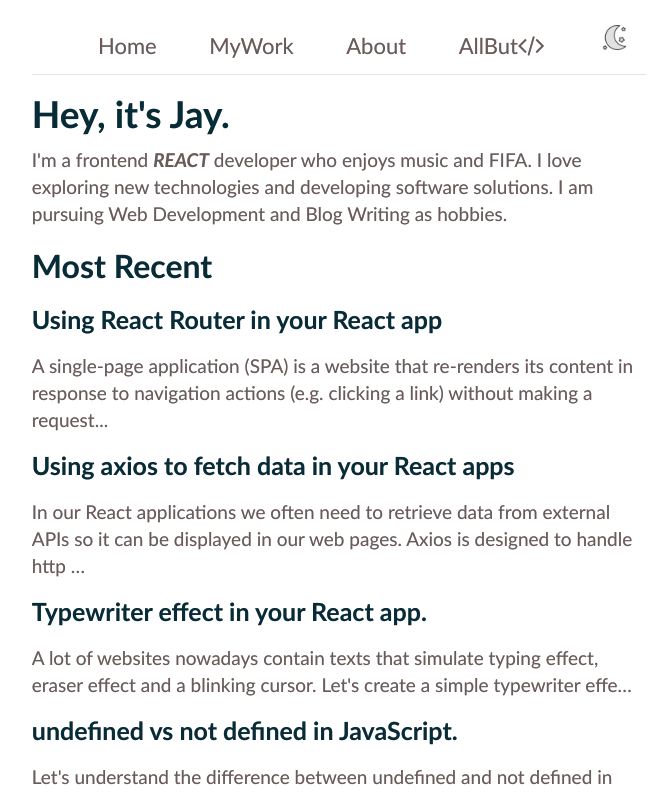
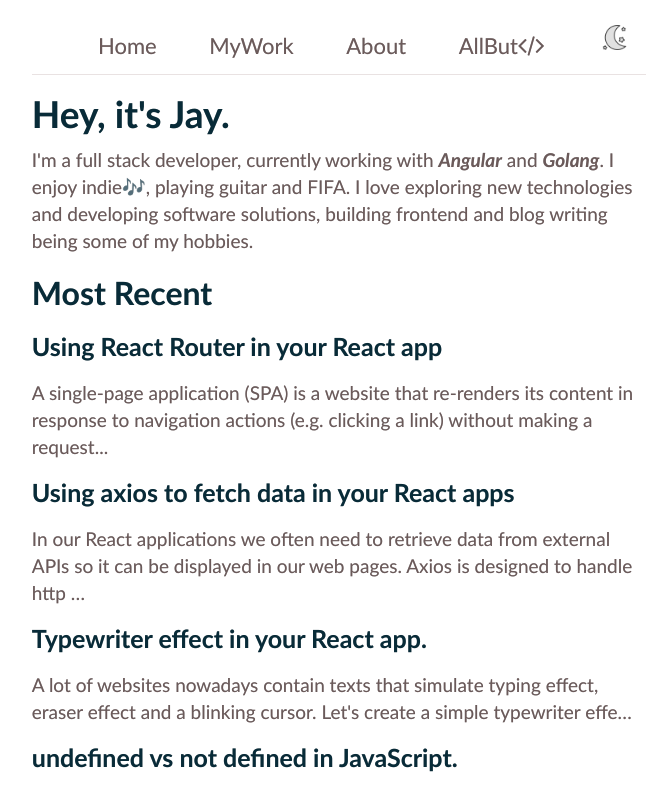
Before and after one commit to JAYKALIA007/my_blog, a React (Create React App) app: page / in a window 1280 px wide. Shown: the top 795 px of the page, without its empty margins (301-964 px from the left). Built offline with nearby package versions, Linux system fonts and the light colour scheme.

Commit message:
update about

```diff
--- a/src/About.js
+++ b/src/About.js
@@ -26,9 +26,14 @@ class About extends Component {
           I have interests and experience in Software development, mostly
           frontend development using{" "}
           <strong>
-            <em>React.js</em>
-          </strong>
-          . I have been working with React.js for almost 7 months now. &nbsp;At
+            <em>React</em>
+          </strong>{" "}
+          as well as
+          {" "}
+          <strong>
+            <em>Angular</em>
+          </strong>{" "}
+          . I have been working with React and Angular for almost an year now now, and with Golang for almost 3-4 months. &nbsp;At
           the same time I have built some projects as well as written multiple
           blogposts.
         </p>
@@ -44,13 +49,19 @@ class About extends Component {
           <div className="skill">
             <p>
               <header>Languages</header>
-              &nbsp;&nbsp;&nbsp;Java, JavaScript
+              &nbsp;&nbsp;&nbsp;Java, JavaScript, Golang
             </p>
           </div>
           <div className="skill">
             <p>
               <header>Libraries</header>
-              &nbsp;&nbsp;&nbsp;React JS, Redux
+              &nbsp;&nbsp;&nbsp;React JS, Redux, Angular
+            </p>
+          </div>
+          <div className="skill">
+            <p>
+              <header>Databases</header>
+              &nbsp;&nbsp;&nbsp;MongoDB, Firebase
             </p>
           </div>
           <div className="skill">
@@ -72,7 +83,7 @@ class About extends Component {
             <p>
               <header>2021</header>
               &nbsp;&nbsp;&nbsp;<strong>Full time</strong> <br />
-              &nbsp;&nbsp;&nbsp;&nbsp;&nbsp;Software developer [TCS Digital,
+              &nbsp;&nbsp;&nbsp;&nbsp;&nbsp;Full stack developer [TCS Digital,
               Bangalore] <br />
               &nbsp;&nbsp;&nbsp;<strong>Graduation</strong> <br />
               &nbsp;&nbsp;&nbsp;&nbsp;&nbsp;8.45 [CET, BBSR]
--- a/src/Home.js
+++ b/src/Home.js
@@ -9,13 +9,12 @@ class Home extends Component {
           <meta charSet="utf-8" />
           <meta
             name="description"
-            content="Hey, it's Jay. Welcome to my blog website. I'm a frontend REACT developer who enjoys music and FIFA. I love exploring new
-            technologies and developing software solutions. I am pursuing Web
-            Development and Blog Writing as hobbies."
+            content="Hey, it's Jay. Welcome to my blog website. I'm a full stack developer, currently working with Angular and Golang. who enjoys music and FIFA. I love exploring new
+            technologies and developing software solutions. Writing blogs and playing guitar being some of my hobbies."
           />
           <meta
             name="keywords"
-            content="react,javascript,data structures and algorithms,blogs,frontend REACT developer, Jay's blog,music, FIFA, blog writing, jay kalia, jay prakash , Jay Kalia, Jay Prakash Kalia "
+            content="react,javascript,angular,golang,data structures and algorithms,blogs,frontend REACT developer, Jay's blog,music, FIFA, blog writing, jay kalia, jay prakash , Jay Kalia, Jay Prakash Kalia "
           />
           <title>Jay's Blog</title>
           <link rel="canonical" href="http://jaykalia.netlify.app/" />
@@ -23,13 +22,16 @@ class Home extends Component {
         <div className="introduction">
           <header>Hey, it's Jay. </header>
           <p>
-            I'm a frontend{" "}
+            I'm a full stack developer, currently working with{" "}
             <strong>
-              <em>REACT</em>
+              <em>Angular</em>
             </strong>{" "}
-            developer who enjoys music and FIFA. I love exploring new
-            technologies and developing software solutions. I am pursuing Web
-            Development and Blog Writing as hobbies.
+            and{" "}
+            <strong>
+              <em>Golang</em>
+            </strong>.{" "}
+            I enjoy indie🎶, playing guitar and FIFA. I love exploring new
+            technologies and developing software solutions, building frontend and blog writing being some of my hobbies.
           </p>
         </div>
         <div className="recent-work">
```
Also changed, not shown: 1 other file (tests, documents, lock files or other folders).
